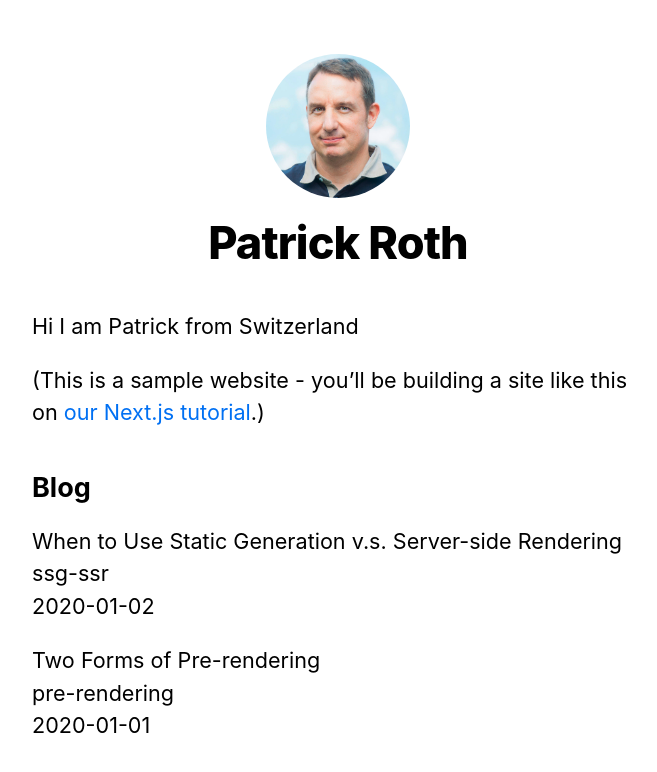
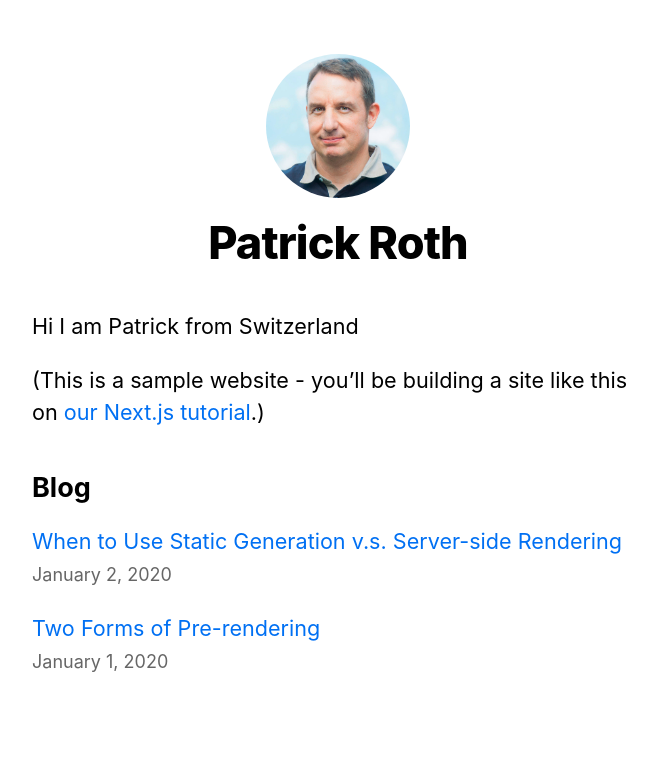
Before and after one commit to patrockcom/next-blog, a Next.js app: page / in a window 1280 px wide. Shown: the top 772 px of the page, without its empty margins (302-959 px from the left). Built offline with nearby package versions, Linux system fonts and the light colour scheme.

Commit message:
API Routes

```diff
--- /dev/null
+++ b/components/date.js
@@ -0,0 +1,6 @@
+import { parseISO, format } from 'date-fns'
+
+export default function Date({ dateString }) {
+    const date = parseISO(dateString)
+    return <time dateTime={dateString}>{format(date, 'LLLL d, yyyy')} </time>
+}
--- a/lib/posts.js
+++ b/lib/posts.js
@@ -1,6 +1,8 @@
 import fs from 'fs'
 import path from 'path'
 import matter from 'gray-matter'
+import remark from 'remark'
+import html from 'remark-html'
 
 const postsDirectory = path.join(process.cwd(), 'posts')
 
@@ -45,12 +47,18 @@
   })
 }
 
-export function getPostData(id) {
+export async function getPostData(id) {
   const fullPath = path.join(postsDirectory, `${id}.md`)
   const fileContents = fs.readFileSync(fullPath, 'utf8')
 
   // Use gray-matter to parse the post metadata section
   const matterResult = matter(fileContents)
+
+  // Use remark to convert markdown into HTML string
+  const processedContent = await remark()
+    .use(html)
+    .process(matterResult.content)
+  const contentHtml = processedContent.toString()
 
   // Combine the data with the id
   return {
--- a/package.json
+++ b/package.json
@@ -8,9 +8,12 @@
     "start": "next start"
   },
   "dependencies": {
+    "date-fns": "^2.22.1",
     "gray-matter": "^4.0.3",
     "next": "10.2.3",
     "react": "17.0.2",
-    "react-dom": "17.0.2"
+    "react-dom": "17.0.2",
+    "remark": "^13.0.0",
+    "remark-html": "^13.0.1"
   }
 }
--- a/pages/api/hello.js
+++ b/pages/api/hello.js
@@ -1,5 +1,5 @@
 // Next.js API route support: https://nextjs.org/docs/api-routes/introduction
 
 export default (req, res) => {
-  res.status(200).json({ name: 'John Doe' })
+  res.status(200).json({ name: 'Hello' })
 }
--- a/pages/index.js
+++ b/pages/index.js
@@ -2,6 +2,8 @@
 import Layout, { siteTitle } from '../components/layout'
 import utilStyles from '../styles/utils.module.css'
 import { getSortedPostsData } from '../lib/posts'
+import Link from 'next/link'
+import Date from '../components/date'
 
 export async function getStaticProps() {
   const allPostsData = getSortedPostsData()
@@ -30,11 +32,13 @@
         <ul className={utilStyles.list}>
           {allPostsData.map(({ id, date, title }) => (
             <li className={utilStyles.listItem} key={id}>
-              {title}
+              <Link href={`/posts/${id}`}>
+                <a>{title}</a>
+              </Link>
               <br />
-              {id}
-              <br />
-              {date}
+              <small className={utilStyles.lightText}>
+                <Date dateString={date} />
+              </small>
             </li>
           ))}
         </ul>
```
Also changed, not shown: pages/posts/[id].js (+15 -6 lines), 1 other file (tests, documents, lock files or other folders).
